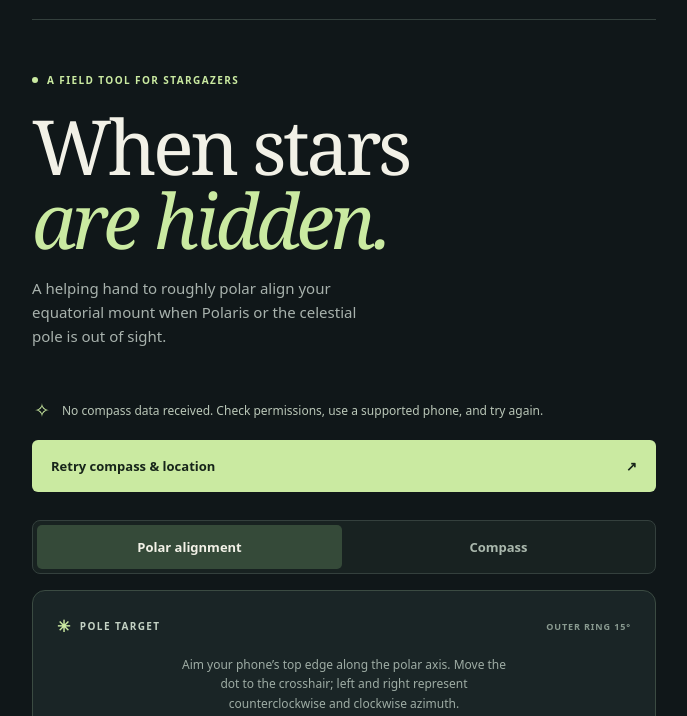
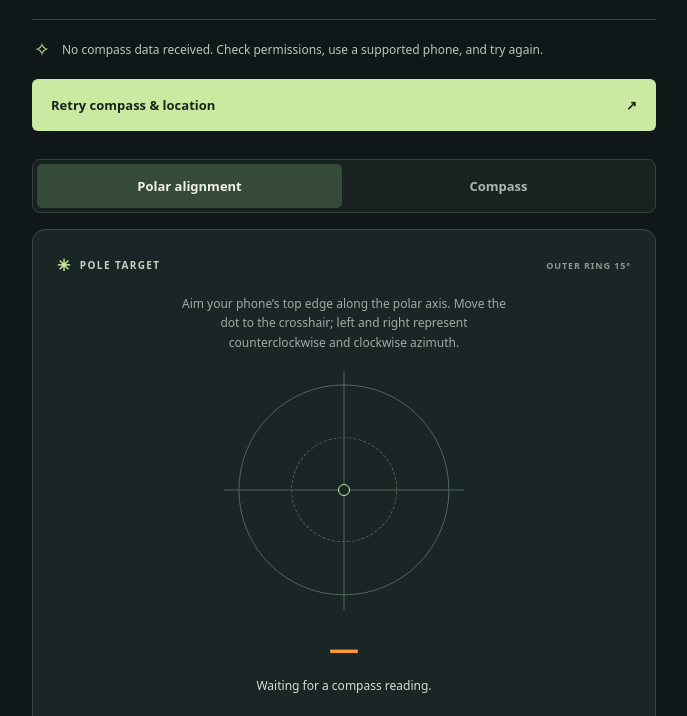
Before and after one commit to fxamila/easy-polar-align, a plain HTML site: page index.html in a window 1280 px wide. Shown: the part 68-784 px from the top of the page, without its empty margins (296-983 px from the left). Drawn offline with Linux system fonts and the light colour scheme.

Commit message:
Simplify header and rewrite usage guide
Co-authored-by: Copilot <223556219+Copilot@users.noreply.github.com>

```diff
--- a/index.html
+++ b/index.html
@@ -26,12 +26,6 @@
     </header>
 
     <main>
-      <section class="intro">
-        <div class="eyebrow"><span class="eyebrow-dot"></span> A FIELD TOOL FOR STARGAZERS</div>
-        <h1>When stars<br><em>are hidden.</em></h1>
-        <p>A helping hand to roughly polar align your equatorial mount when Polaris or the celestial pole is out of sight.</p>
-      </section>
-
       <div class="message" id="message" role="status" aria-live="polite">
         <span class="message-icon" aria-hidden="true">✧</span>
         <span id="message-text">Connecting to compass and location…</span>
--- a/style.css
+++ b/style.css
@@ -11,13 +11,8 @@ button{cursor:pointer}
 .icon-button{width:42px;height:42px;border:1px solid var(--line);border-radius:50%;background:transparent;color:var(--text);display:grid;place-items:center}
 .icon-button svg{width:19px;height:19px}
 .icon-button:disabled{opacity:.35;cursor:not-allowed}
-.intro{padding:53px 0 33px}
-.eyebrow,.section-heading,.card-label,.live-pill,.card-footer,.detail>span,footer{font-size:10px;font-weight:700;letter-spacing:.14em}
-.eyebrow{color:var(--green);display:flex;align-items:center;gap:9px}
-.eyebrow-dot,.footer-dot,.live-pill span{width:6px;height:6px;border-radius:50%;background:var(--green);display:inline-block}
-h1{font-family:"DM Serif Display",Georgia,serif;font-size:clamp(54px,11vw,76px);font-weight:400;letter-spacing:-.045em;line-height:.98;margin:22px 0 18px}
-h1 em{color:var(--green);font-weight:400}
-.intro p{font-size:15px;line-height:1.6;color:#a8b2ad;margin:0;max-width:340px}
+.section-heading,.card-label,.live-pill,.card-footer,.detail>span,footer{font-size:10px;font-weight:700;letter-spacing:.14em}
+.footer-dot,.live-pill span{width:6px;height:6px;border-radius:50%;background:var(--green);display:inline-block}
 .compass-card{border:1px solid #3b4b42;background:radial-gradient(ellipse at 50% 20%,#263b30 0%,#1c2a27 56%,#1a2526 100%);border-radius:13px;padding:24px 25px 0;overflow:hidden}
 .card-top,.card-footer,.section-heading{display:flex;align-items:center;justify-content:space-between}
 .card-label{color:#c4d2c4;display:flex;gap:8px;align-items:center}
@@ -101,5 +96,5 @@ h1 em{color:var(--green);font-weight:400}
 select{width:100%;border:1px solid #4a5b50;border-radius:5px;background:#1a2526;color:var(--text);padding:11px}
 footer{display:flex;justify-content:space-between;gap:10px;padding:48px 0 35px;color:#74857b;font-size:9px}
 .noscript{position:fixed;bottom:0;background:#f4d0a6;color:#222;padding:16px;width:100%;text-align:center}
-@media(max-width:380px){.app{padding:0 20px}.topbar{height:72px}.intro{padding-top:40px}.detail:nth-child(even){padding-left:14px}.compass-card{padding-left:20px;padding-right:20px}.card-footer{margin:0 -20px;padding-left:20px;padding-right:20px}}
+@media(max-width:380px){.app{padding:0 20px}.topbar{height:72px}.detail:nth-child(even){padding-left:14px}.compass-card{padding-left:20px;padding-right:20px}.card-footer{margin:0 -20px;padding-left:20px;padding-right:20px}}
 @media(prefers-reduced-motion:no-preference){button{transition:background .2s,border-color .2s}}
```
Also changed, not shown: 1 other file.
